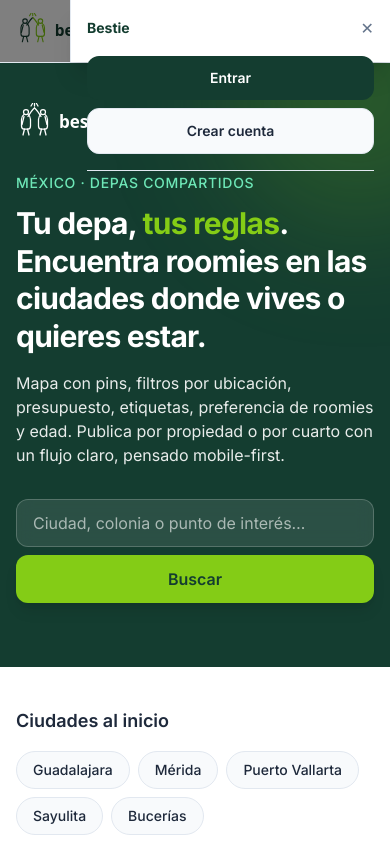
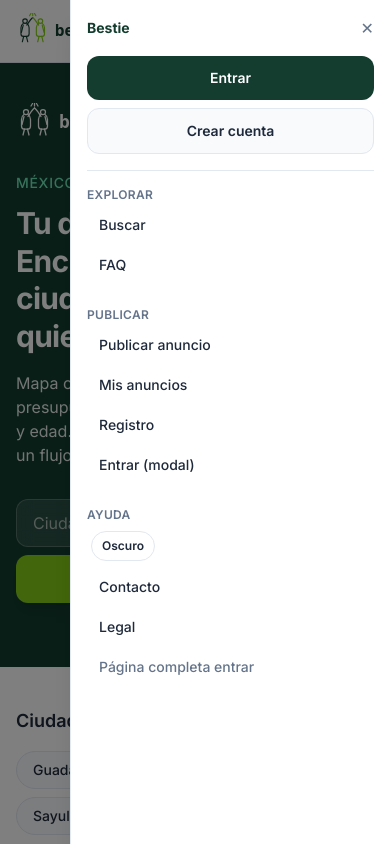
Before and after one commit to enbatose/bestie.mx, a React (Vite) app: page / in a window 390 px wide. Both pictures are taken after a click on the button "☰ Menú". Shown: the top 844 px of the page. Built offline with nearby package versions, Linux system fonts and the light colour scheme; no server answers.

Commit message:
Fix mobile header menu overlay
Co-authored-by: Enrique Batani <enbatose@users.noreply.github.com>

```diff
--- a/src/components/HeaderMegaMenu.tsx
+++ b/src/components/HeaderMegaMenu.tsx
@@ -1,4 +1,5 @@
 import { useCallback, useEffect, useRef, useState } from "react";
+import { createPortal } from "react-dom";
 import { Link, NavLink } from "react-router-dom";
 import type { AuthMe } from "@/lib/authApi";
 import { useAuthModal } from "@/contexts/AuthModalContext";
@@ -38,6 +39,23 @@ export function HeaderMegaMenu({ me, profileIncomplete, unreadCount }: Props) {
     document.addEventListener("mousedown", close);
     return () => document.removeEventListener("mousedown", close);
   }, [megaOpen]);
+
+  useEffect(() => {
+    if (!mobileOpen) return;
+
+    const previousOverflow = document.body.style.overflow;
+    const closeOnEscape = (e: KeyboardEvent) => {
+      if (e.key === "Escape") setMobileOpen(false);
+    };
+
+    document.body.style.overflow = "hidden";
+    document.addEventListener("keydown", closeOnEscape);
+
+    return () => {
+      document.body.style.overflow = previousOverflow;
+      document.removeEventListener("keydown", closeOnEscape);
+    };
+  }, [mobileOpen]);
 
   const linkCol = "flex flex-col gap-1";
   const h = "text-xs font-semibold uppercase tracking-wide text-muted";
@@ -137,6 +155,49 @@ export function HeaderMegaMenu({ me, profileIncomplete, unreadCount }: Props) {
     </div>
   );
 
+  const mobileSheet = (
+    <div className="fixed inset-0 z-[90] md:hidden">
+      <button
+        type="button"
+        className="absolute inset-0 bg-black/50"
+        aria-label="Cerrar menú"
+        onClick={() => setMobileOpen(false)}
+      />
+      <div
+        className="absolute right-0 top-0 flex h-dvh w-[min(100%,320px)] flex-col border-l border-border bg-surface p-4 shadow-xl dark:border-slate-600 dark:bg-slate-900"
+        role="dialog"
+        aria-modal="true"
+        aria-label="Menú principal"
+      >
+        <div className="flex items-center justify-between">
+          <span className="text-sm font-bold text-primary">Bestie</span>
+          <button type="button" className="text-muted" aria-label="Cerrar menú" onClick={() => setMobileOpen(false)}>
+            ✕
+          </button>
+        </div>
+        {!me?.id ? (
+          <div className="mt-4 flex flex-col gap-2 border-b border-border pb-4 dark:border-slate-600">
+            <Link
+              to="/entrar"
+              className="rounded-xl bg-primary py-3 text-center text-sm font-semibold text-primary-fg transition hover:brightness-110"
+              onClick={() => setMobileOpen(false)}
+            >
+              Entrar
+            </Link>
+            <Link
+              to="/registro"
+              className="rounded-xl border border-border bg-bg-light py-3 text-center text-sm font-semibold text-body transition hover:bg-surface-elevated dark:border-slate-600 dark:bg-slate-800"
+              onClick={() => setMobileOpen(false)}
+            >
+              Crear cuenta
+            </Link>
+          </div>
+        ) : null}
+        <div className="mt-4 flex-1 overflow-y-auto overscroll-contain">{megaPanel}</div>
+      </div>
+    </div>
+  );
+
   return (
     <>
       {/* Desktop: primary row + mega */}
@@ -216,6 +277,7 @@ export function HeaderMegaMenu({ me, profileIncomplete, unreadCount }: Props) {
           onClick={() => setMobileOpen(true)}
           className="rounded-lg border border-border bg-bg-light px-3 py-2 text-sm font-bold text-body dark:border-slate-600"
           aria-expanded={mobileOpen}
+          aria-haspopup="dialog"
         >
           ☰ Menú
         </button>
@@ -231,45 +293,7 @@ export function HeaderMegaMenu({ me, profileIncomplete, unreadCount }: Props) {
         ) : null}
       </div>
 
-      {mobileOpen ? (
-        <div className="fixed inset-0 z-[90] md:hidden">
-          <button
-            type="button"
-            className="absolute inset-0 bg-black/50"
-            aria-label="Cerrar menú"
-            onClick={() => setMobileOpen(false)}
-          />
-          <div className="absolute right-0 top-0 flex h-full w-[min(100%,320px)] flex-col border-l border-border bg-surface p-4 shadow-xl dark:border-slate-600 dark:bg-slate-900">
-            <div className="flex items-center justify-between">
-              <span className="text-sm font-bold text-primary">Bestie</span>
-              <button type="button" className="text-muted" onClick={() => setMobileOpen(false)}>
-                ✕
-              </button>
-            </div>
-            {!me?.id ? (
-              <div className="mt-4 flex flex-col gap-2 border-b border-border pb-4 dark:border-slate-600">
-                <Link
-                  to="/entrar"
-                  className="rounded-xl bg-primary py-3 text-center text-sm font-semibold text-primary-fg transition hover:brightness-110"
-                  onClick={() => setMobileOpen(false)}
-                >
-                  Entrar
-                </Link>
-                <Link
-                  to="/registro"
-                  className="rounded-xl border border-border bg-bg-light py-3 text-center text-sm font-semibold text-body transition hover:bg-surface-elevated dark:border-slate-600 dark:bg-slate-800"
-                  onClick={() => setMobileOpen(false)}
-                >
-                  Crear cuenta
-                </Link>
-              </div>
-            ) : null}
-            <div className="mt-4 flex-1 overflow-y-auto overscroll-contain">
-              {megaPanel}
-            </div>
-          </div>
-        </div>
-      ) : null}
+      {mobileOpen ? createPortal(mobileSheet, document.body) : null}
     </>
   );
 }
```
